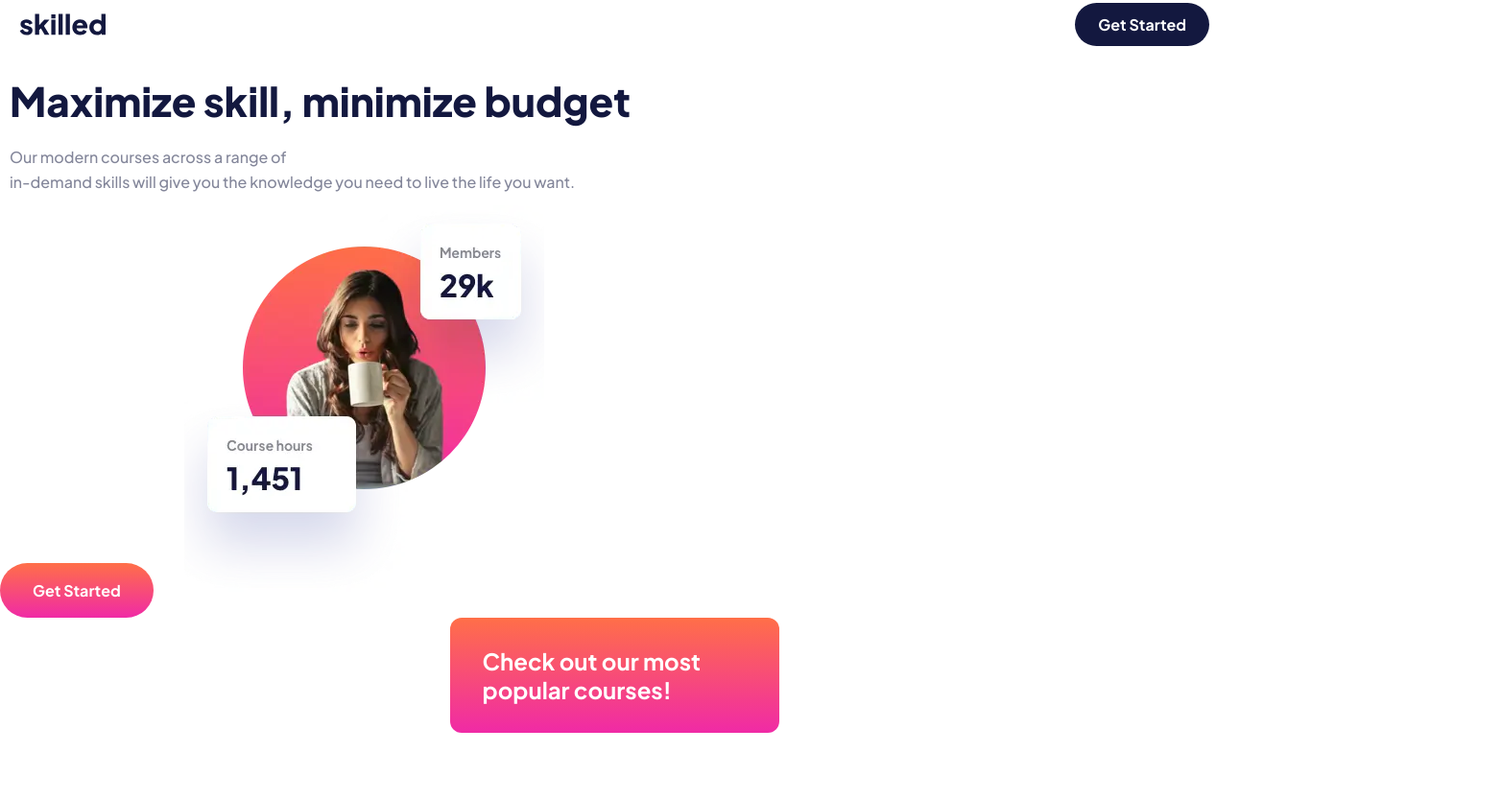
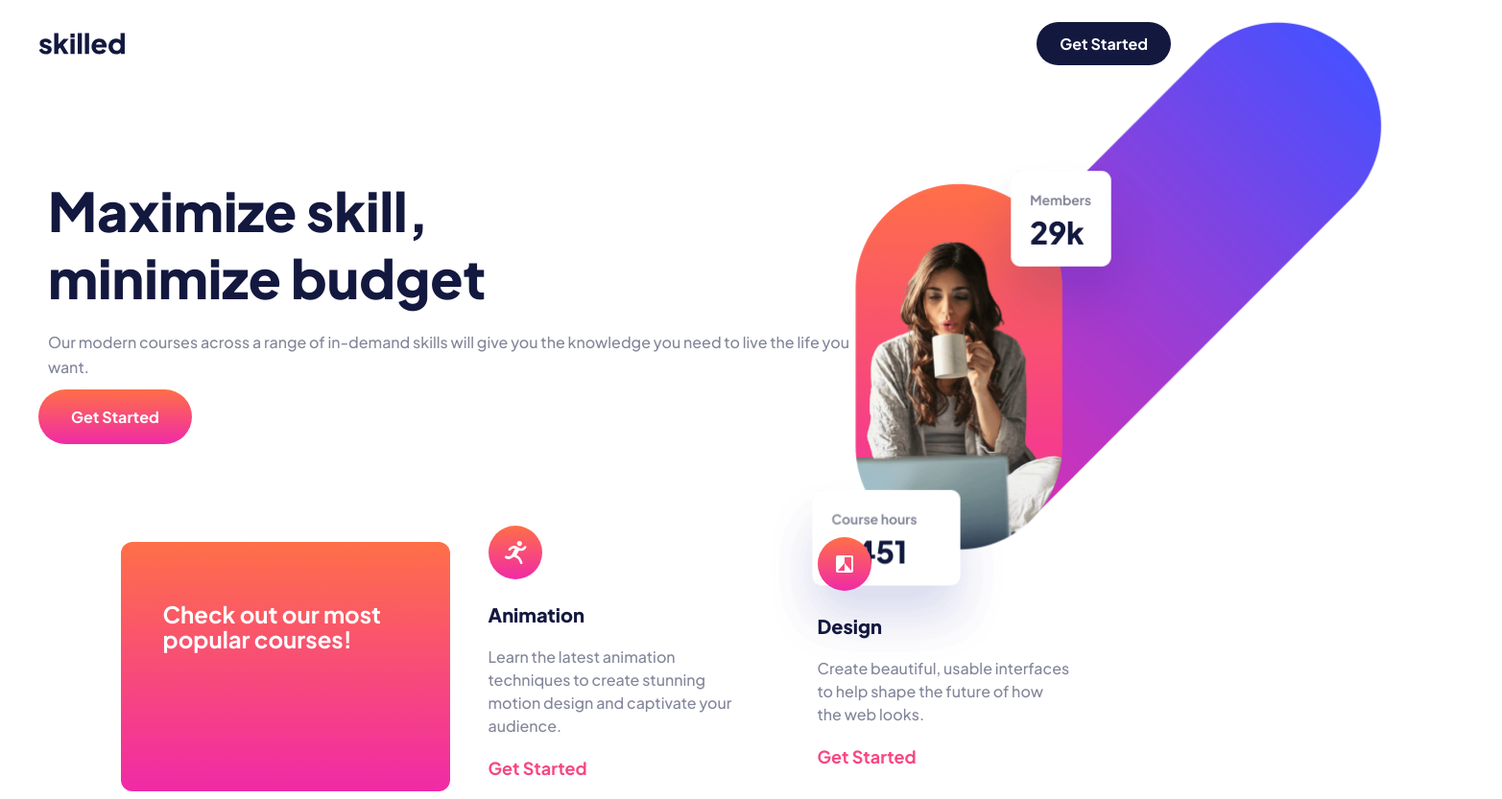
Before and after one commit to byaskew3/Skilled-E-Learning-Landing-Page, a plain HTML site: page project/index.html in a window 1280 px wide. Shown: the part 17-850 px from the top of the page at 96% size, 1565 px wide, since content can reach past the window. Drawn offline with Linux system fonts and the light colour scheme.

Commit message:
Tablet Layout

```diff
--- a/project/index.html
+++ b/project/index.html
@@ -16,17 +16,23 @@
     <button>Get Started</button>
   </nav>
   <main>
-    <h1>Maximize skill, minimize budget</h1>
-    <p>
-      Our modern courses across a range of <br>in-demand skills will give you the
-      knowledge you need to live the life you want.
-    </p>
-    <button class="gradient">Get Started</button>
-    <img src="./assets/image-hero-mobile.webp" alt="woman">
-    <div class="popular-courses gradient">
-      Check out our most popular courses!
+    <div class="flex main">
+      <div>
+        <h1>Maximize skill, <br> minimize budget</h1>
+        <p>
+          Our modern courses across a range of in-demand skills will give you the
+          knowledge you need to live the life you want.
+        </p>
+        <button class="gradient">Get Started</button>
+      </div>
+      <div class="woman-container">
+        <div class="woman"></div>
+      </div>
     </div>
     <div class="card-container">
+      <div class="popular-courses gradient">
+        <p>Check out our most popular courses!</p>
+      </div>
       <div class="card">
         <img src="./assets/icon-animation.svg" alt="animation logo">
         <h4>Animation</h4>
--- a/project/styles.css
+++ b/project/styles.css
@@ -54,6 +54,7 @@ button, a {
 
 nav button {
     background-color: #13183F;
+    margin-right: 20px;
 }
 
 .para-m {
@@ -99,24 +100,36 @@ main p {
     margin-top: 20px;
 }
 
-h1 {
-    font-size: 42px;
+.woman-container {
+    margin-top: 40px;
+    width: 330px;
+    height: 300px;
 }
 
-img[alt='woman'] {
-    max-width: 100%;
-    margin-right: 10px;
+.woman {
+    width: 100%;
+    height: 100%;
+    background-image: url(./assets/image-hero-mobile.png);
+    background-size:cover;
+    background-repeat: no-repeat;
+    transform: scale(1.3)
+}
+
+.main {
+    flex-direction: column;
 }
 
 .popular-courses {
     width: 343px;
-    margin: 0 auto;
+    border-radius: 12px;
+    padding-top: 30px;
+    padding-bottom: 30px;
+}
+
+.popular-courses p {
     font-size: 24px;
     font-weight: 700;
     color: white;
-    border-radius: 12px;
-    padding-top: 30px;
-    padding-bottom: 30px;
 }
 
 .card-container {
@@ -125,11 +138,13 @@ img[alt='woman'] {
     flex-wrap: wrap;
     align-items: center;
     margin: 60px 20px;
+    margin-top: 20px;
 }
 
 .card {
     width: 343px;
     padding: 30px 40px;
+    padding-top: 0;
 }
 
 .card .para-s {
@@ -141,3 +156,41 @@ img[alt='woman'] {
     padding: 40px 20px;
     background-color: #13183F;
 }
+
+/* Tablet Layout */
+@media (width >= 768px) {
+    .flex {
+        padding: 40px;
+    }
+    .main {
+        flex-direction: row;
+    }
+
+    .woman-container {
+        position: relative;
+    }
+
+    .woman {
+        position: absolute;
+        background-image: url(./assets/image-hero-tablet@2x.png);
+        background-size: contain;
+        right: -100px;
+        transform: scale(2.4);
+        z-index: -1;
+    }
+
+    .card-container {
+        margin: 20px 0;
+        flex-direction: row;
+        justify-content: center;
+    }
+
+    .popular-courses {
+        height: 260px;
+        line-height: 150px;
+    }
+
+    .popular-courses p {
+        display: inline-block;
+    }
+}
```
